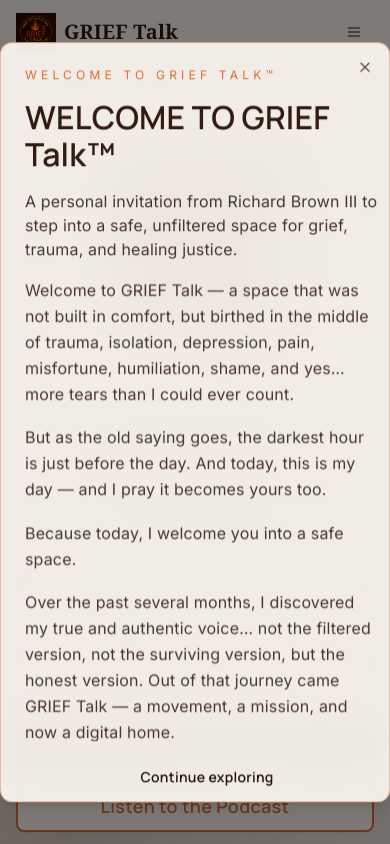
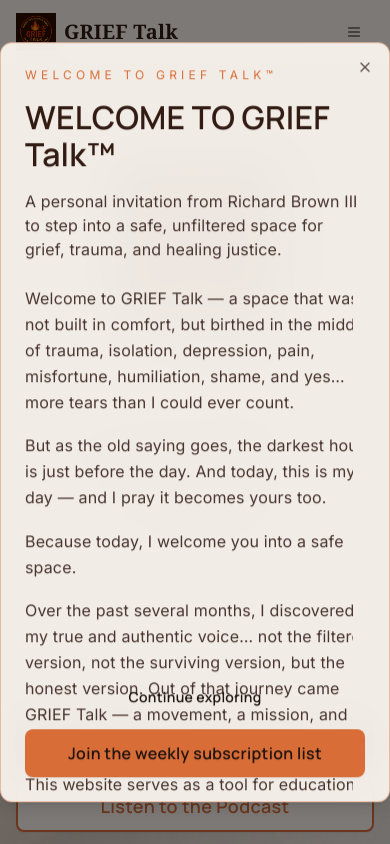
Before and after one commit to SerStakeAlot/grief-talk, a React (Vite) app: page / in a window 390 px wide. Shown: the top 844 px of the page. Built offline with nearby package versions, Linux system fonts and the light colour scheme.

Commit message:
Improve Welcome dialog on mobile

```diff
--- a/src/components/WelcomeDialog.tsx
+++ b/src/components/WelcomeDialog.tsx
@@ -18,7 +18,7 @@
 
   return (
     <Dialog open={open} onOpenChange={onOpenChange}>
-      <DialogContent className="max-w-3xl w-full max-h-[90vh] overflow-hidden border-secondary/40 bg-background/95 backdrop-blur-xl">
+      <DialogContent className="max-w-3xl w-full max-h-[90dvh] sm:max-h-[85vh] overflow-hidden border-secondary/40 bg-background/95 backdrop-blur-xl flex flex-col p-6 sm:p-8 gap-6">
         <DialogHeader className="space-y-2 text-left">
           <p className="text-xs uppercase tracking-[0.35em] text-secondary">Welcome to GRIEF Talk™</p>
           <DialogTitle className="text-3xl font-serif text-primary">
@@ -29,7 +29,7 @@
           </DialogDescription>
         </DialogHeader>
 
-        <ScrollArea className="max-h-[55vh] pr-3">
+        <ScrollArea className="flex-1 min-h-0 pr-3">
           <div className="space-y-4 text-base leading-relaxed text-muted-foreground">
             <p>
               Welcome to GRIEF Talk — a space that was not built in comfort, but birthed in the middle of trauma, isolation, depression, pain, misfortune, humiliation, shame, and yes… more tears than I could ever count.
```
